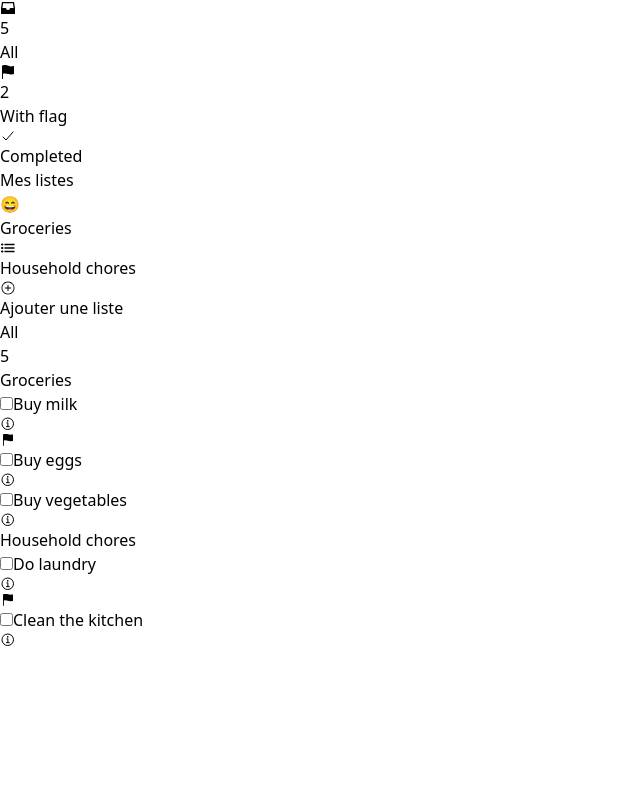
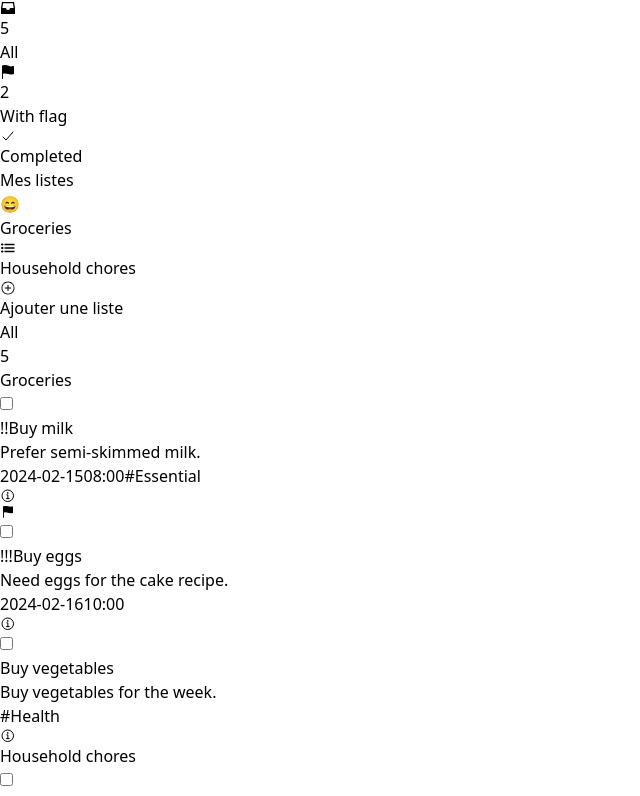
Before and after one commit to luteor/ios-reminders-app-clone-react, a React (Vite) app: page / in a window 1280 px wide. Shown: the top 796 px of the page, without its empty margins (0-640 px from the left). Built offline with nearby package versions, Linux system fonts and the light colour scheme.

Commit message:
feat: :sparkles: Manage the display of a reminder and all its details

```diff
--- a/src/components/Reminder.jsx
+++ b/src/components/Reminder.jsx
@@ -1,7 +1,7 @@
 import { UpdateReminderForm } from "@components/UpdateReminderForm";
 import { getDisplayColors } from "@utils/getDisplayColors";
-import { IoIosFlag } from "react-icons/io";
-import { IoInformationCircleOutline } from "react-icons/io5";
+import { IoIosFlag, IoIosRepeat } from "react-icons/io";
+import { IoCompassOutline, IoInformationCircleOutline } from "react-icons/io5";
 
 export const Reminder = ({
   handleIconClick,
@@ -33,13 +33,14 @@ export const Reminder = ({
     }, 1000);
   };
 
-  const { checkedBgColor, checkedOutlineColor } = getDisplayColors(listColor);
+  const { checkedBgColor, checkedOutlineColor, textColorStandard } =
+    getDisplayColors(listColor);
 
   return (
-    <div className="group flex flex-row items-center justify-between border-b border-solid p-2">
-      <div className="flex flex-row items-center justify-start gap-2">
+    <div className="group flex flex-row items-start justify-between border-b border-solid p-2">
+      <div className="flex flex-row items-start gap-2">
         <input
-          className={`peer flex h-4 w-4 appearance-none items-center justify-center rounded-full  ${
+          className={`mt-0.5 flex h-4 w-4 appearance-none items-center justify-center rounded-full  ${
             isCompletedRemindersDisplayed
               ? "border-none bg-gray-500 outline outline-1 outline-offset-1 outline-gray-500 checked:border checked:border-solid checked:border-gray-400 checked:bg-white checked:outline-none"
               : `bg-white ${checkedBgColor} ${checkedOutlineColor} border border-solid border-gray-400 checked:border-none checked:outline checked:outline-1 checked:outline-offset-1`
@@ -49,8 +50,64 @@ export const Reminder = ({
           onChange={handleReminderCheck}
           type="checkbox"
         />
-
-        <label htmlFor="reminder">{reminder.content}</label>
+        <div className="flex flex-col justify-start">
+          <div className="flex flex-row items-center gap-1">
+            {reminder.priority && (
+              <span className={`${textColorStandard} text-xs`}>
+                {reminder.priority === "Low"
+                  ? "!"
+                  : reminder.priority === "Medium"
+                    ? "!!"
+                    : reminder.priority === "High"
+                      ? "!!!"
+                      : ""}
+              </span>
+            )}
+            {reminder.content && (
+              <span className="text-sm font-medium">{reminder.content}</span>
+            )}
+          </div>
+          {reminder.notes && (
+            <span className="text-sm text-gray-500">{reminder.notes}</span>
+          )}
+          <div className="flex flex-row items-center gap-2">
+            {reminder.date && (
+              <span className="text-sm text-gray-500">{reminder.date}</span>
+            )}
+            {reminder.hour && (
+              <span className="text-sm text-gray-500">{reminder.hour}</span>
+            )}
+            {reminder.recurrence && (
+              <div className="flex flex-row items-center gap-1">
+                <IoIosRepeat className="h-4 w-auto text-gray-500" />
+                <span className="text-sm text-gray-500">
+                  {reminder.recurrence}
+                </span>
+              </div>
+            )}
+            {reminder.tags &&
+              reminder.tags.length > 0 &&
+              reminder.tags.map((tag, index) => (
+                <span className="text-sm text-sky-900" key={index}>
+                  #{tag}
+                </span>
+              ))}
+          </div>
+          {reminder.url && (
+            <a
+              className="mt-1 flex max-w-fit flex-row items-center justify-start gap-1 rounded-lg bg-gray-200 px-2 py-1"
+              href={reminder.url}
+            >
+              <IoCompassOutline
+                className="h-5 w-auto text-gray-500"
+                title="URL"
+              />
+              <span className="text-xs">
+                {reminder.url.substring("https://".length)}
+              </span>
+            </a>
+          )}
+        </div>
       </div>
 
       <div className="flex flex-row items-center gap-3">
--- a/src/components/ReminderListHeader.jsx
+++ b/src/components/ReminderListHeader.jsx
@@ -9,10 +9,10 @@ export const ReminderListHeader = ({
 
   return (
     <div className=" flex flex-row justify-between">
-      <div className={`text-3xl font-bold ${textColorStandard}`}>
+      <div className={`text-4xl font-bold ${textColorStandard}`}>
         {listTitle}
       </div>
-      <div className={`text-3xl font-bold ${textColorStandard}`}>
+      <div className={`text-4xl ${textColorStandard}`}>
         {totalListReminders}
       </div>
     </div>
```
